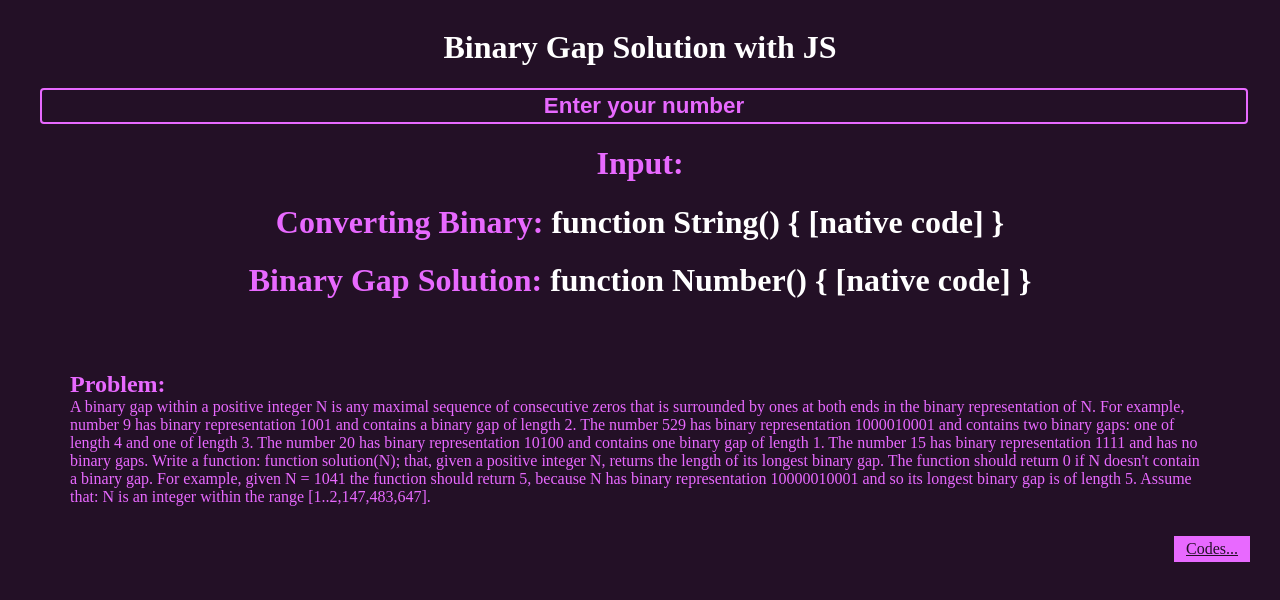
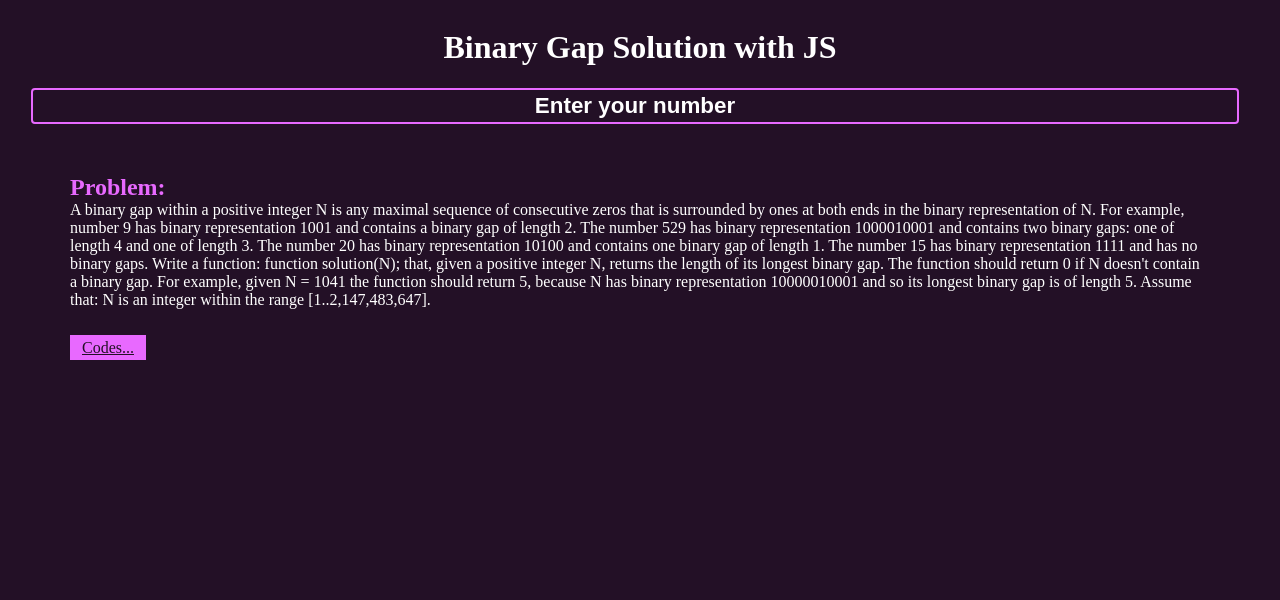
Before and after one commit to mustafaberat/binarygap-js, a Vue app: page / in a window 1280 px wide. Shown: the top 600 px of the page. Built offline with nearby package versions, Linux system fonts and the light colour scheme; a web font is replaced by a local one.

Commit message:
adding keyup

```diff
--- a/src/components/Home.vue
+++ b/src/components/Home.vue
@@ -2,26 +2,21 @@
   <div class="container">
     <main>
       <h1 class="enter-title">Binary Gap Solution with JS</h1>
-      <div class="inputAndBtn">
       <input
         type="number"
         name="number"
         v-model="number"
-          @change="largestGap"
+        @keyup="largestGap"
         placeholder="Enter your number"
       />
-        <button v-if="number !== ''" @click="largestGap" class="btn">
-          Click Me & Press Enter
-        </button>
-      </div>
-      <div v-cloak>
-        <h1 v-cloak>
+      <div v-if="binaryNumber !== ''">
+        <h1>
           Input: <span class="span">{{ number }}</span>
         </h1>
-        <h1 v-cloak>
+        <h1>
           Converting Binary: <span class="span">{{ binaryNumber }}</span>
         </h1>
-        <h1 v-cloak>
+        <h1>
           Binary Gap Solution: <span class="span">{{ gapnumber }}</span>
         </h1>
       </div>
@@ -58,8 +53,8 @@ export default {
   name: "Home",
   data() {
     return {
-      binaryNumber: String,
-      gapnumber: Number,
+      binaryNumber: "",
+      gapnumber: 0,
       number: ""
     };
   },
--- a/src/styles/main.scss
+++ b/src/styles/main.scss
@@ -22,14 +22,14 @@ html {
     & .problem-desc {
       margin: 30px;
       margin-top: 0px;
+      color: white;
     }
     & .ref {
       margin-left: auto;
       color: $dark;
       background-color: $purple;
       padding: 4px 12px;
-      position: absolute;
-      right: 0%;
+      margin: 30px;
     }
   }
 
@@ -45,8 +45,6 @@ html {
     & .span {
       color: white;
     }
-    & .inputAndBtn {
-      width: 100%;
     input {
       display: flex;
       width: 100%;
@@ -54,7 +52,7 @@ html {
       font-weight: bold;
       text-align: center;
       background-color: $dark;
-        color: $purple;
+      color: white;
       height: 30px;
       font-size: 1.4rem;
       border: 2px solid $purple;
@@ -73,7 +71,7 @@ html {
       -moz-appearance: textfield;
     }
     ::placeholder {
-        color: $purple;
+      color: white;
     }
     & .btn {
       border-radius: 4px;
@@ -87,8 +85,3 @@ html {
     }
   }
 }
-}
-
-[v-cloak] {
-  display: none;
-}
```
Lines whose indentation alone changed are shown as unchanged.
